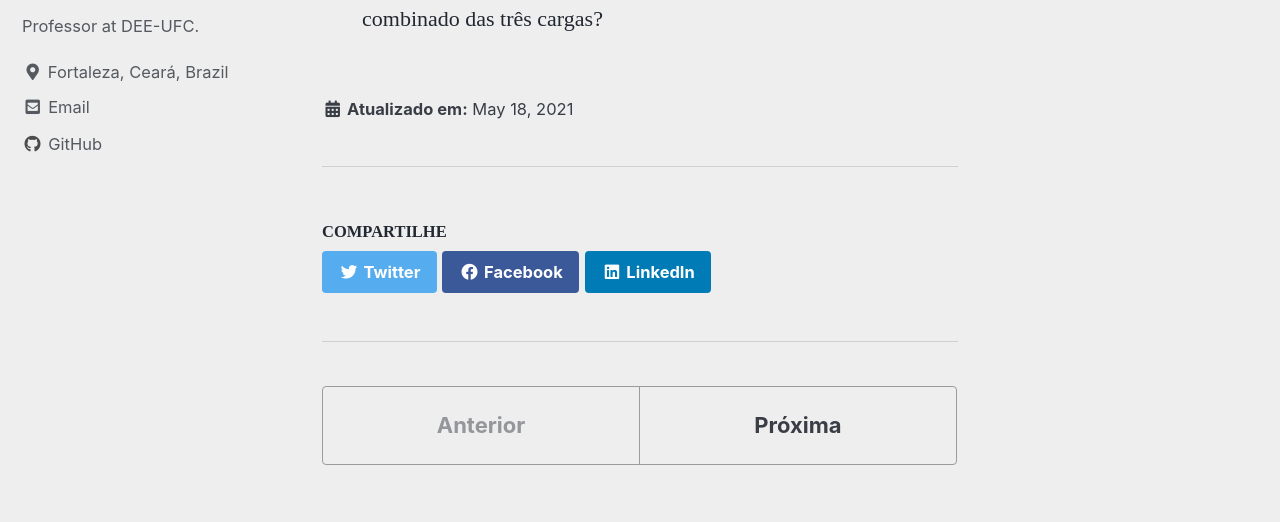
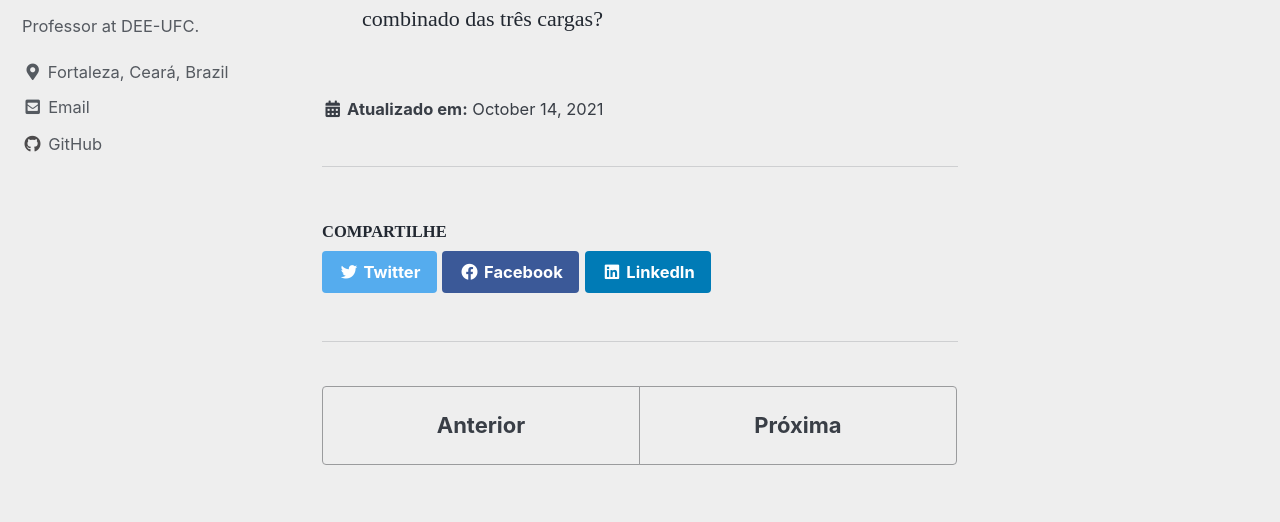
Before and after one commit to lucassm/lucassm.github.io, a Jekyll site: the page built from _teaching/DEE-2021-2/Unidade-01/lista-exercicios-1.md, in a window 1280 px wide and 900 px high, scrolled down 3642 px. Shown: the part 215-737 px from the top of the window. Built offline with Jekyll 4.4.1, drawn with Linux system fonts in a browser that asks for light colours; cached includes are drawn as plain includes; some web fonts are replaced; formulas are drawn with MathJax 3.

Commit message:
UPDATE: Generic

```diff
--- a/_teaching/DEE-2021-2/Unidade-01/lista-exercicios-1.md
+++ b/_teaching/DEE-2021-2/Unidade-01/lista-exercicios-1.md
@@ -2,9 +2,9 @@
 title: "Distribuição de Energia Elétrica - Unidade 01"
 collection: teaching
 type: conteudo
-permalink: /teaching/DEE-2021/Unidade-01/lista-01
+permalink: /teaching/DEE-2021-2/Unidade-01/lista-01
 venue: Federal University of Ceara, Department of Electrical Engineering
-date: 2021-05-18
+date: 2021-10-14
 location: Fortaleza, Brazil
 ---
 
```
